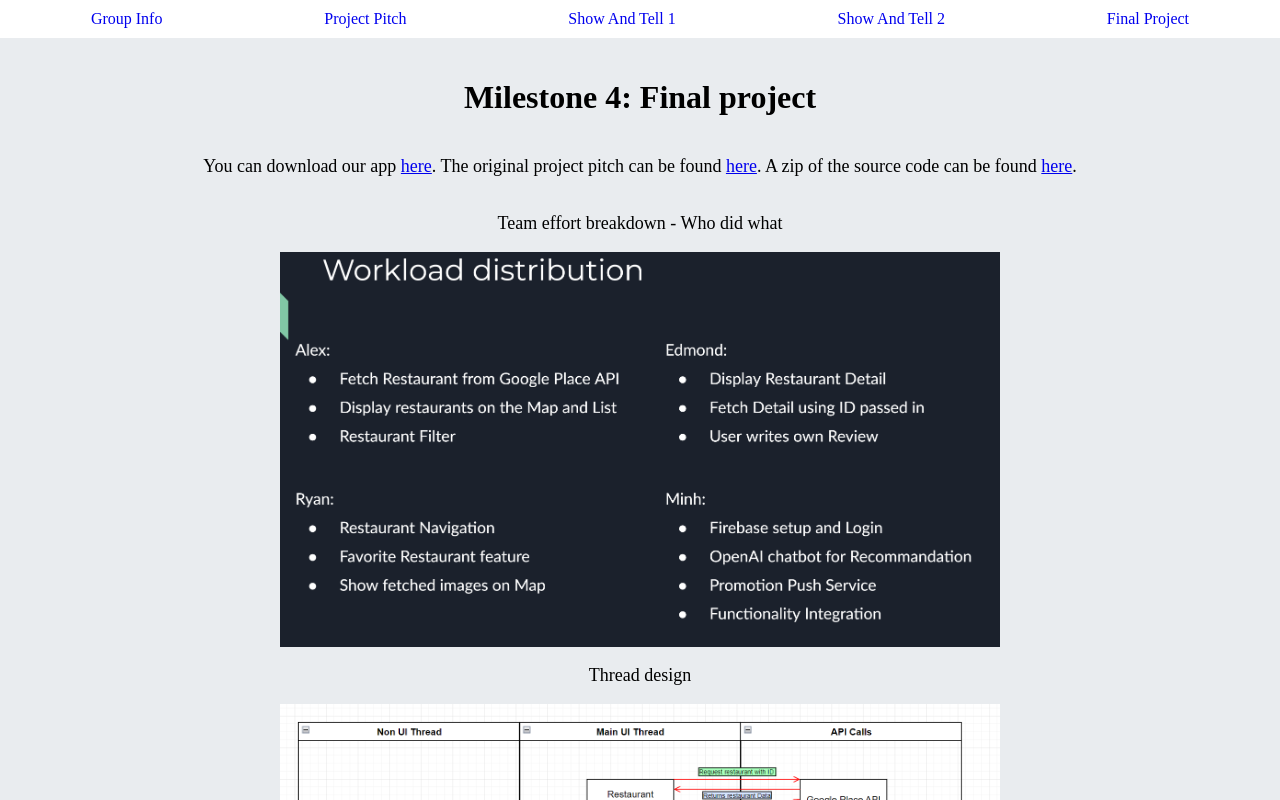
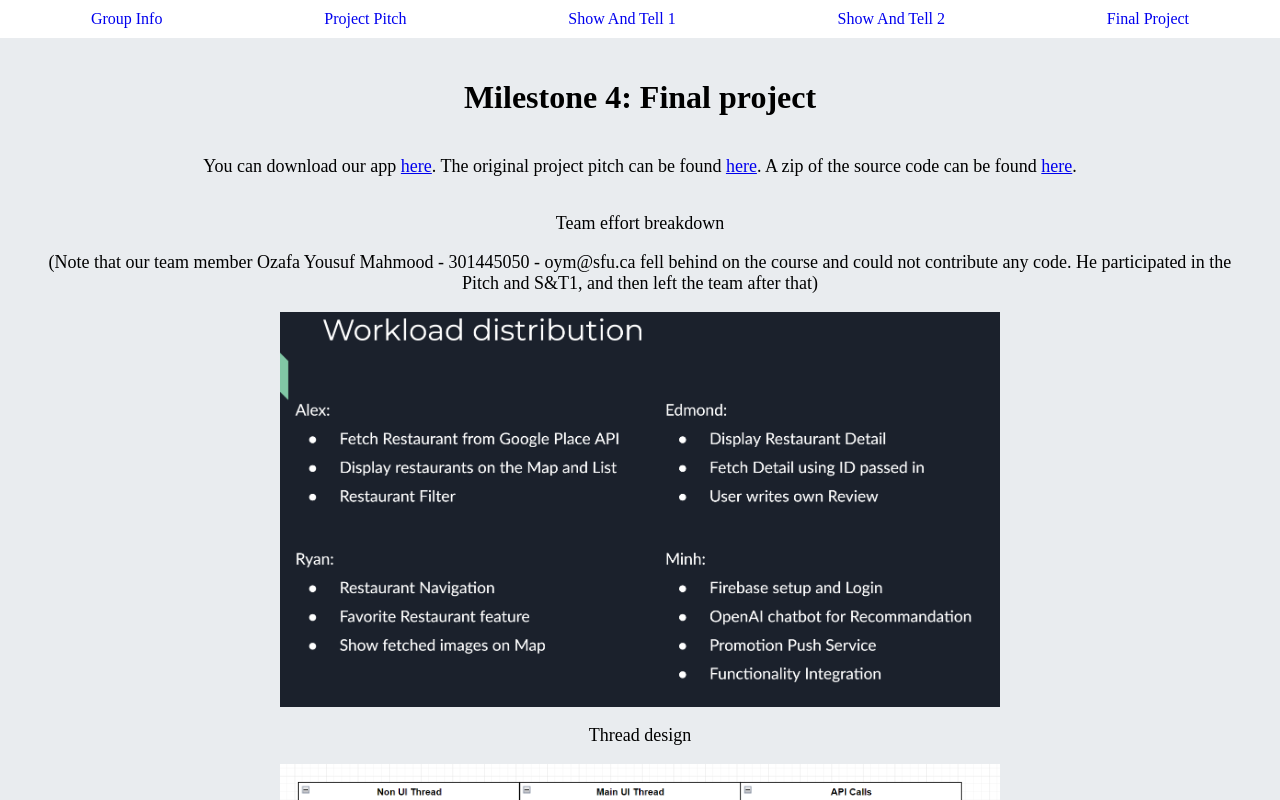
Before and after one commit to anhminhtran235/362-group-website, a React (Create React App) app: page /final_project in a window 1280 px wide. Shown: the top 800 px of the page. Built offline with nearby package versions, Linux system fonts and the light colour scheme.

Commit message:
Add a note

```diff
--- a/src/pages/FinalProject.js
+++ b/src/pages/FinalProject.js
@@ -16,6 +16,11 @@ const FinalProjectStyle = styled.div`
 
   p {
     font-size: 18px;
+    text-align: center;
+  }
+
+  .note {
+    margin-top: 0;
   }
 `;
 
@@ -36,7 +41,12 @@ const FinalProject = () => {
         </a>
         .
       </p>
-      <p>Team effort breakdown - Who did what</p>
+      <p>Team effort breakdown</p>
+      <p className='note'>
+        (Note that our team member Ozafa Yousuf Mahmood - 301445050 - oym@sfu.ca
+        fell behind on the course and could not contribute any code. He
+        participated in the Pitch and S&T1, and then left the team after that)
+      </p>
       <img src={workloadDistribution} alt='Workload distribution' width={720} />
       <p>Thread design</p>
       <img src={threadDesign} alt='Thread design' width={720} />
```
